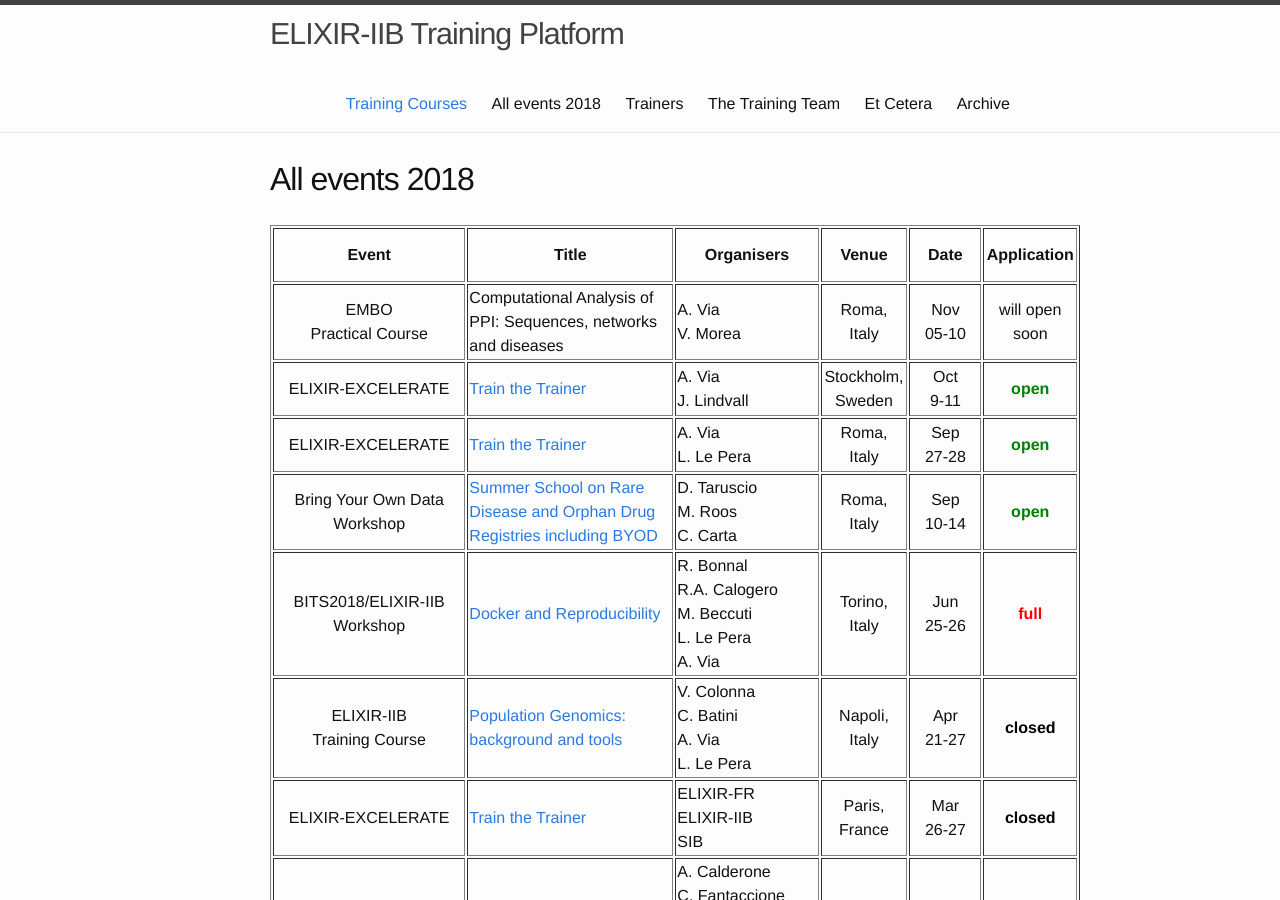
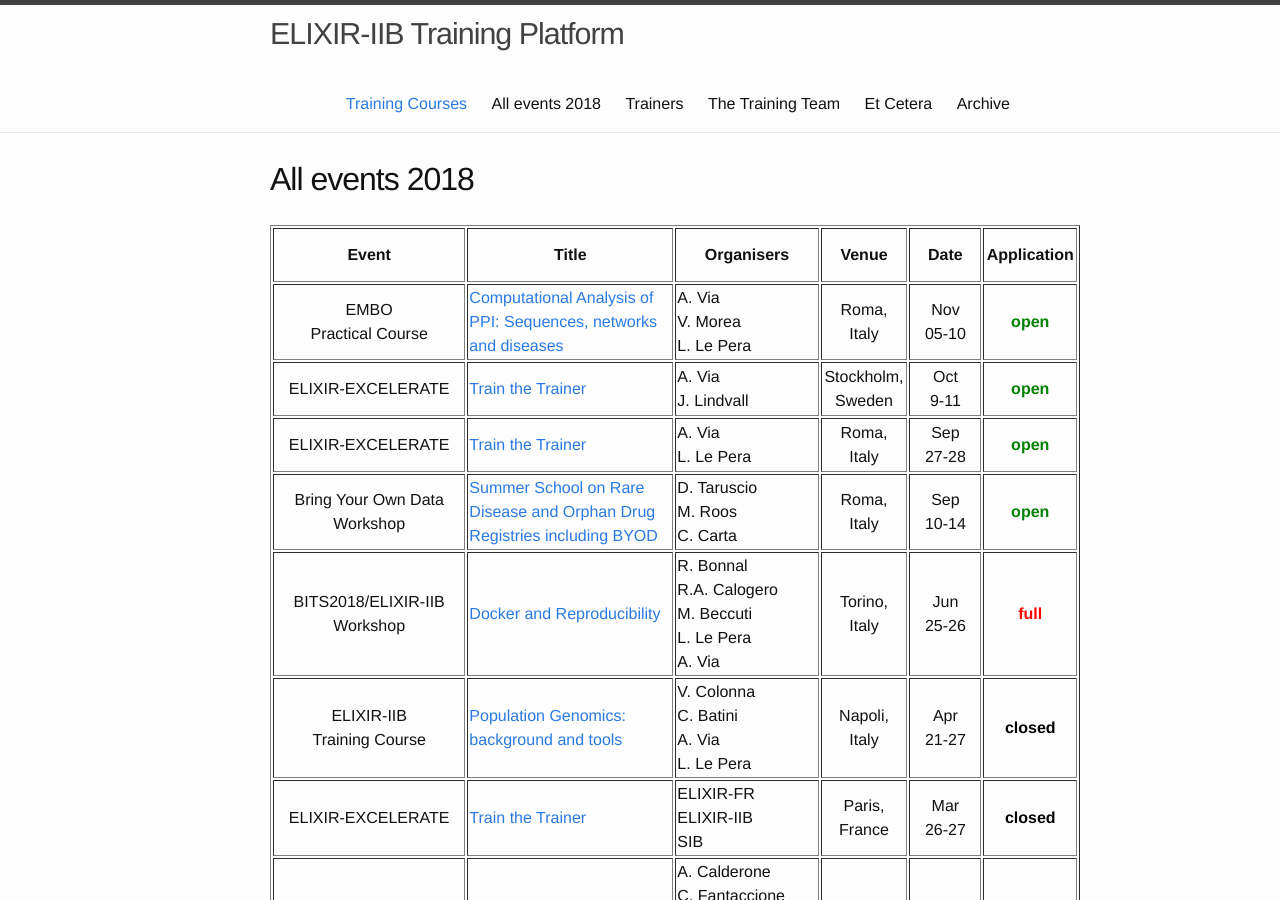
Before and after one commit to ELIXIR-IIB-training/website, a Jekyll site: the page built from _pages/01-all_events.md, in a window 1280 px wide and 900 px high. Built offline with Jekyll 4.4.1, drawn with Linux system fonts in a browser that asks for light colours.

Commit message:
Add EMBO course link and status

```diff
--- a/_pages/01-all_events.md
+++ b/_pages/01-all_events.md
@@ -15,11 +15,11 @@ permalink: /all_events_2018/
    </tr>
 <tr>
 	<td height="50" align="center">EMBO<br>Practical Course</td>
-   <td height="50">Computational Analysis of PPI: Sequences, networks and diseases</td>
-   <td height="50" width="150">A. Via<br>V. Morea</td>
+   <td height="50"><a href="http://meetings.embo.org/event/18-protein-protein">Computational Analysis of PPI: Sequences, networks and diseases</a></td>
+   <td height="50" width="150">A. Via<br>V. Morea<br>L. Le Pera</td>
    <td height="50" align="center">Roma,<br>Italy</td>
    <td height="50" width="75" width="75" align="center">Nov<br>05-10</td>
-   <td height="50" align="center">will open soon</td>
+   <td height="50" align="center"><font color="green"><b>open</b></font></td>
 </tr>
 <tr>
 <td height="50" align="center">ELIXIR-EXCELERATE</td>
```
